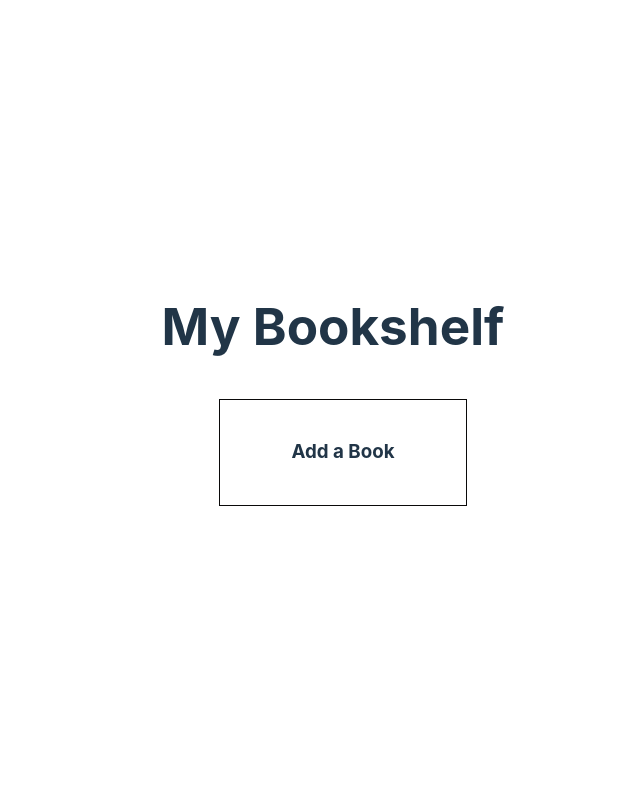
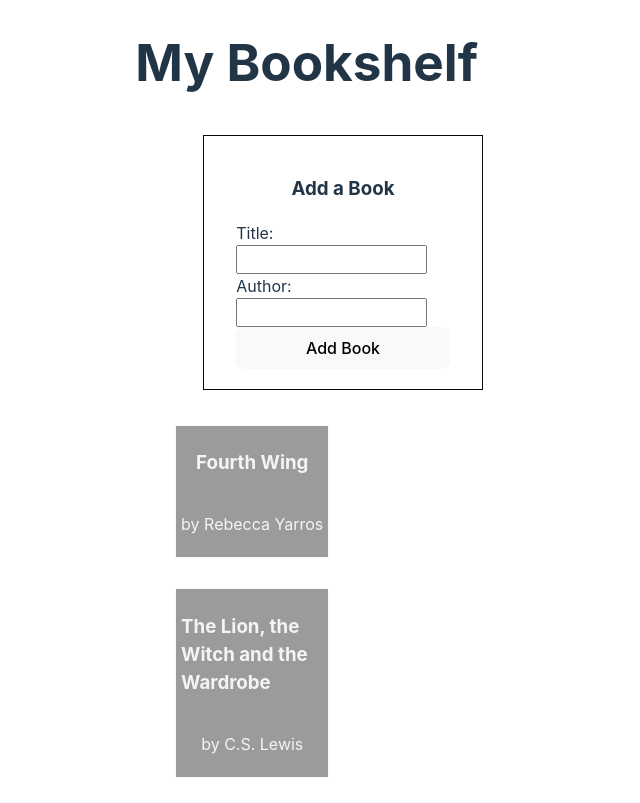
Before and after one commit to zwleileen/controlled-forms-in-react-lab, a React (Vite) app: page / in a window 1280 px wide. Shown: the whole page, without its empty margins (307-947 px from the left). Built offline with nearby package versions, Linux system fonts and the light colour scheme.

Commit message:
feat: completed all features

```diff
--- a/src/components/Bookshelf.jsx
+++ b/src/components/Bookshelf.jsx
@@ -7,13 +7,47 @@
     { title: 'The Lion, the Witch and the Wardrobe', author: 'C.S. Lewis' },
 ]);
 
+const [newBook, setNewBook] = useState({
+    title: "",
+    author: "",
+});
+
+const handleInputChange = (event) => {
+    setNewBook({...newBook, [event.target.name]: event.target.value})
+}
+
+const handleSubmit = (event) => {
+    event.preventDefault();
+    setBooks({...books, newBook})
+    setNewBook({
+        title: "",
+        author: "",
+    })
+};
 
 return(
 <div className="bookshelfDiv">
   <div className="formDiv">
     <h3>Add a Book</h3>
-    {/* Form will go here */}
+    <form onSubmit={handleSubmit}>
+        <div className="title">
+        <label htmlFor="title">Title: </label>
+        <input id="title" name="title" value={newBook.title} onChange={handleInputChange}/>
+        </div>
+        <div className="author">
+        <label htmlFor="author">Author: </label>
+        <input id="author" name="author" value={newBook.author} onChange={handleInputChange}/>
+        </div>
+        <button>Add Book</button>
+    </form>
   </div>
-  <div className="bookCardsDiv">{/* Book cards will display here */}</div>
+  <div className="bookCardsDiv">
+    {books.map((book) => (
+        <div className="bookCard" key={book.title}>
+        <h3>{book.title}</h3>
+        <p>by {book.author}</p>
+        </div>
+    ))}
+  </div>
 </div>
 )}
--- a/src/index.css
+++ b/src/index.css
@@ -40,7 +40,7 @@
 button {
   border-radius: 8px;
   border: 1px solid transparent;
-  padding: 0.6em 1.2em;
+  padding: 0.6em 1em;
   font-size: 1em;
   font-weight: 500;
   font-family: inherit;
@@ -48,9 +48,11 @@
   cursor: pointer;
   transition: border-color 0.25s;
 }
+
 button:hover {
   border-color: #646cff;
 }
+
 button:focus,
 button:focus-visible {
   outline: 4px auto -webkit-focus-ring-color;
```
